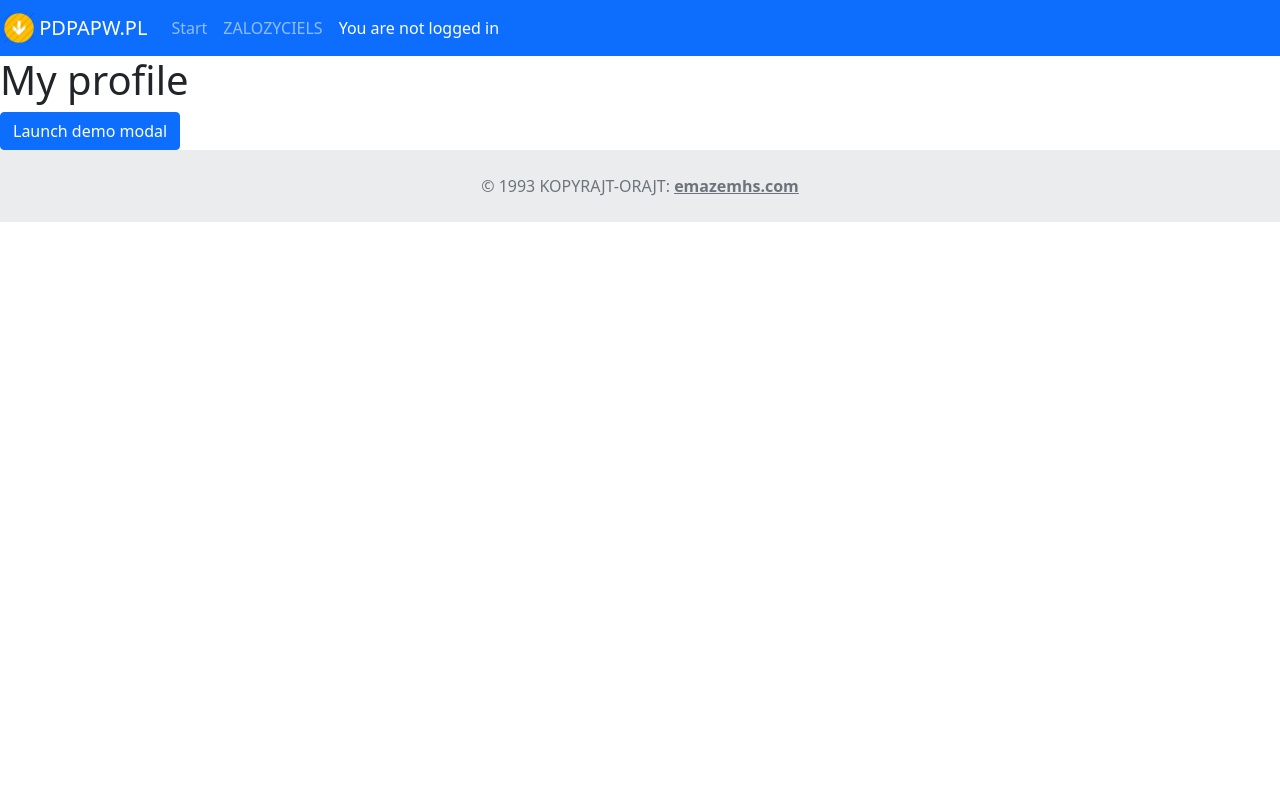
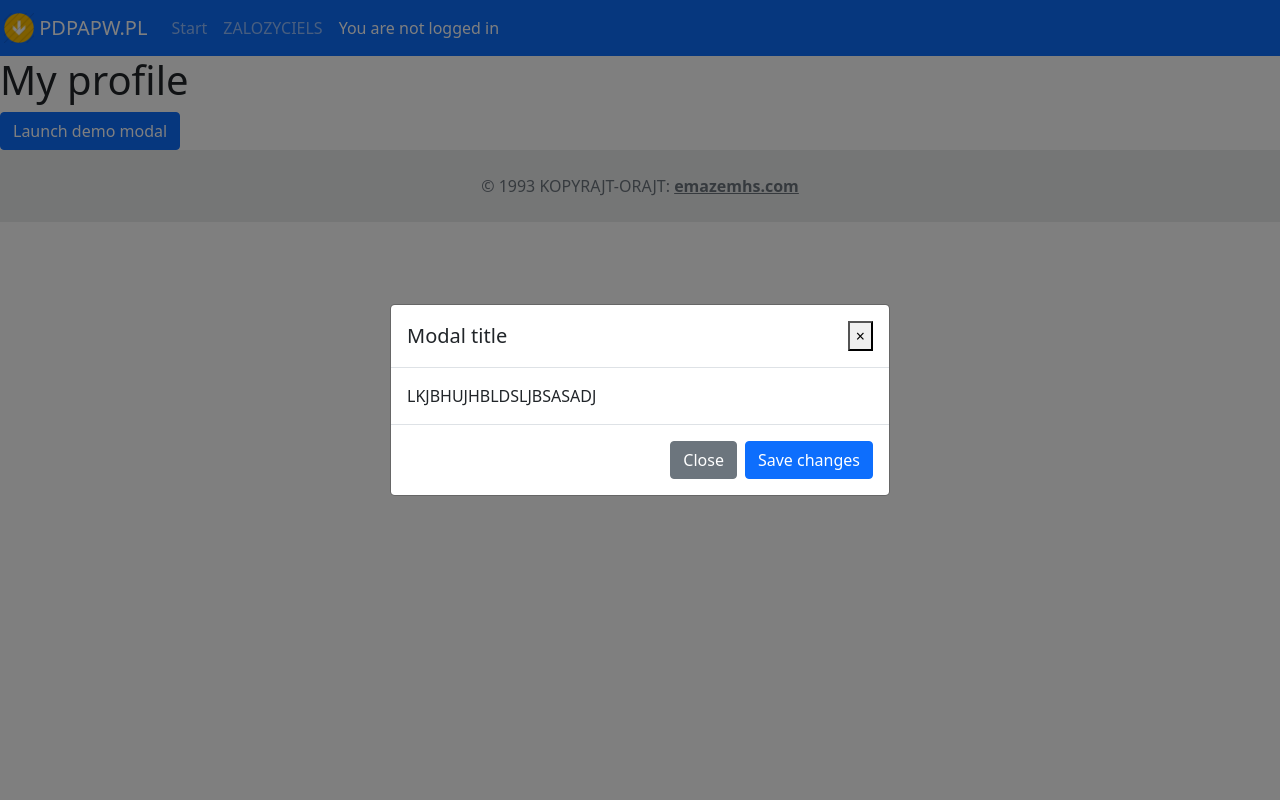
Before and after one commit to Emihilus/PORTAL, a Symfony app: template templates/userprofile/my_profile.html.twig in a window 1280 px wide, after a click on "Launch demo modal". Run offline with Twig, Linux system fonts and the light colour scheme; the template is opened without the code that fills it, so the values that code supplies are empty; some libraries are stand-ins or nearby versions.

Commit message:
AUTOCOMMIT: 24-08-2021_13:18:40

```diff
--- a/templates/userprofile/my_profile.html.twig
+++ b/templates/userprofile/my_profile.html.twig
@@ -7,10 +7,7 @@
 <h1>My profile</h1>
 
 
-<!-- Button trigger modal -->
-<button type="button" class="btn btn-primary" data-toggle="modal" data-target="#exampleModalCenter">
-  Launch demo modal
-</button>
+
 
 <!-- Modal -->
 <div class="modal fade" id="exampleModalCenter" tabindex="-1" role="dialog" aria-labelledby="exampleModalCenterTitle" aria-hidden="true">
@@ -23,17 +20,20 @@
         </button>
       </div>
       <div class="modal-body">
-        ...
+        LKJBHUJHBLDSLJBSASADJ
       </div>
       <div class="modal-footer">
-        <button type="button" class="btn btn-secondary" data-dismiss="modal">Close</button>
+        <button type="button" class="btn btn-secondary" data-dismiss="modal" onclick="$('#exampleModalCenter').modal('hide')">Close</button>
         <button type="button" class="btn btn-primary">Save changes</button>
       </div>
     </div>
   </div>
 </div>
 
-
+<!-- Button trigger modal -->
+<button type="button" class="btn btn-primary" data-toggle="modal" data-target="#exampleModalCenter" onclick="$('#exampleModalCenter').modal('show')">
+  Launch demo modal
+</button>
 
 
 {% for auction in auctions %}
```
